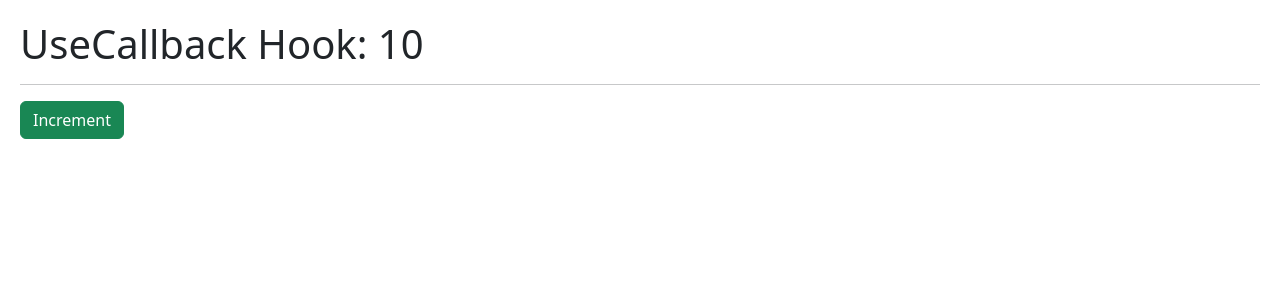
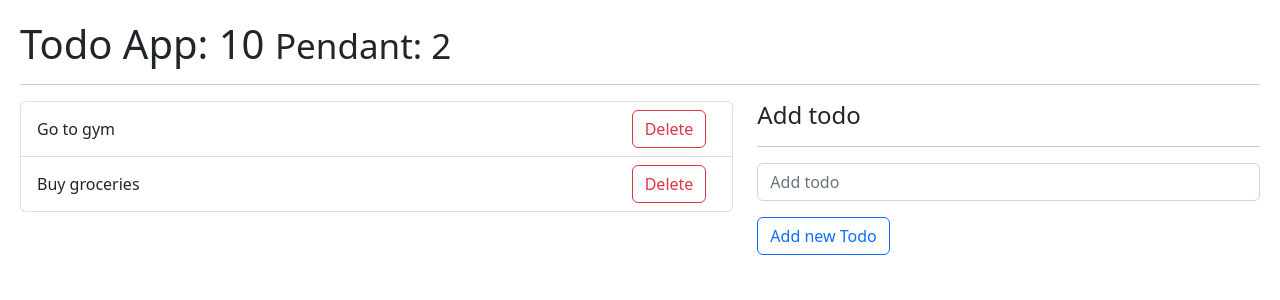
Before and after one commit to Fairfaxx/All-about-hooks, a React (Vite) app: page / in a window 1280 px wide. Shown: the top 300 px of the page. Built offline with nearby package versions, Linux system fonts and the light colour scheme.

Commit message:
created new components, addTodo is already passing the value for new todo

```diff
--- /dev/null
+++ b/src/07-useReducer/TodoApp.jsx
@@ -0,0 +1,47 @@
+import { useReducer } from 'react';
+import { TodoAdd } from './components/TodoAdd';
+import { TodoList } from './components/TodoList';
+import { todoReducer } from './todoReducer';
+
+const initialState = [
+  {
+    id: new Date().getTime(),
+    description: 'Go to gym',
+    done: false,
+  },
+  {
+    id: new Date().getTime() * 3,
+    description: 'Buy groceries',
+    done: false,
+  },
+];
+
+export const TodoApp = () => {
+  const [todos, dispatch] = useReducer(todoReducer, initialState);
+
+  const handleNewTodo = (todo) => {
+    console.log({ todo });
+  };
+
+  return (
+    <>
+      <h1>
+        Todo App: 10 <small>Pendant: 2</small>
+      </h1>
+
+      <hr />
+
+      <div className="row">
+        <div className="col-7">
+          <TodoList todos={todos} />
+        </div>
+        <div className="col-5">
+          <h4>Add todo</h4>
+          <hr />
+
+          <TodoAdd handleNewTodo={handleNewTodo} />
+        </div>
+      </div>
+    </>
+  );
+};
--- /dev/null
+++ b/src/07-useReducer/components/TodoAdd.jsx
@@ -0,0 +1,42 @@
+import React, { useState } from 'react';
+
+export const TodoAdd = ({ handleNewTodo }) => {
+  const [newTodo, setNewTodo] = useState('');
+  const [error, setError] = useState(false);
+
+  const handleSubmit = (e) => {
+    e.preventDefault();
+
+    if (newTodo.trim() === '') {
+      setError(true);
+      return;
+    }
+
+    handleNewTodo({
+      id: new Date().getTime() * 3,
+      description: newTodo,
+      done: false,
+    });
+    setNewTodo('');
+    setError(false);
+  };
+
+  return (
+    <>
+      {error && <h3>Please add a todo</h3>}
+      <form onSubmit={handleSubmit}>
+        <input
+          type="text"
+          placeholder="Add todo"
+          className="form-control"
+          name="todo"
+          value={newTodo}
+          onChange={(e) => setNewTodo(e.target.value)}
+        />
+        <button type="submit" className="btn btn-outline-primary mt-3">
+          Add new Todo
+        </button>
+      </form>
+    </>
+  );
+};
--- /dev/null
+++ b/src/07-useReducer/components/TodoItem.jsx
@@ -0,0 +1,14 @@
+import React from 'react';
+
+export const TodoItem = ({ todo }) => {
+  return (
+    <>
+      <li className="list-group-item d-flex justify-content-between">
+        <span className="align-self-center">{todo.description}</span>
+        <button type="button" className="btn btn-outline-danger">
+          Delete
+        </button>
+      </li>
+    </>
+  );
+};
--- /dev/null
+++ b/src/07-useReducer/components/TodoList.jsx
@@ -0,0 +1,14 @@
+import React from 'react';
+import { TodoItem } from './TodoItem';
+
+export const TodoList = ({ todos }) => {
+  return (
+    <>
+      <ul className="list-group">
+        {todos.map((todo) => (
+          <TodoItem key={todo.id} todo={todo} />
+        ))}
+      </ul>
+    </>
+  );
+};
--- /dev/null
+++ b/src/07-useReducer/intro-reducer.js
@@ -0,0 +1,40 @@
+const initialState = [
+  {
+    id: 1,
+    todo: 'Learn deeper about Reducer',
+    done: false,
+  },
+];
+
+const todoReducer = (state = initialState, action = {}) => {
+  switch (action.type) {
+    case 'addTodo':
+      return [...state, action.payload];
+
+    default:
+      return state;
+  }
+
+  // if (action.type === 'addTodo') {
+  //   return [...state, action.payload];
+  // }
+
+  // return state;
+};
+
+let todos = todoReducer();
+
+const newTodo = {
+  id: 2,
+  todo: 'Go to gym',
+  done: true,
+};
+
+const addTodoAction = {
+  type: 'addTodo',
+  payload: newTodo,
+};
+
+todos = todoReducer(todos, addTodoAction);
+
+// console.log({ state: todos });
--- /dev/null
+++ b/src/07-useReducer/todoReducer.js
@@ -0,0 +1,9 @@
+export const todoReducer = (initialState, action) => {
+  switch (action.type) {
+    case 'ABC':
+      throw new Error('ABC is not done yet');
+
+    default:
+      return initialState;
+  }
+};
--- a/src/main.jsx
+++ b/src/main.jsx
@@ -10,7 +10,10 @@ import { Layout } from './05-useLayoutEffect/Layout';
 // import { FocusScreen } from './04-useRef/FocusScreen';
 // import { Memorize } from './06-memos/Memorize';
 // import { MemoHook } from './06-memos/MemoHook';
-import { UseCallbackHook } from './06-memos/UseCallbackHook';
+// import { UseCallbackHook } from './06-memos/UseCallbackHook';
+
+import './07-useReducer/intro-reducer.js';
+import { TodoApp } from './07-useReducer/TodoApp';
 
 import './index.css';
 
@@ -25,6 +28,7 @@ ReactDOM.createRoot(document.getElementById('root')).render(
     {/* <FocusScreen /> */}
     {/* <Layout /> */}
     {/* <MemoHook /> */}
-    <UseCallbackHook />
+    {/* <UseCallbackHook /> */}
+    <TodoApp />
   </React.StrictMode>
 );
```
